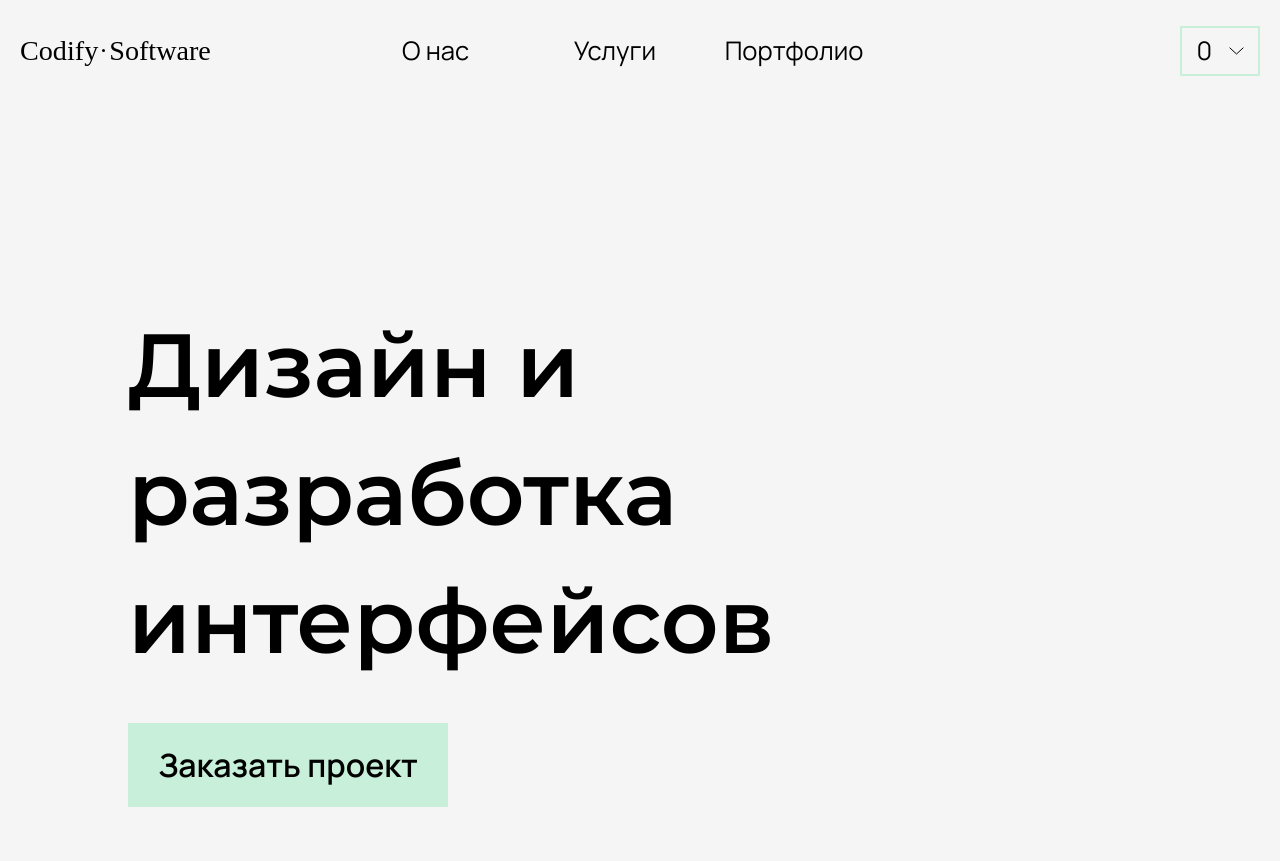
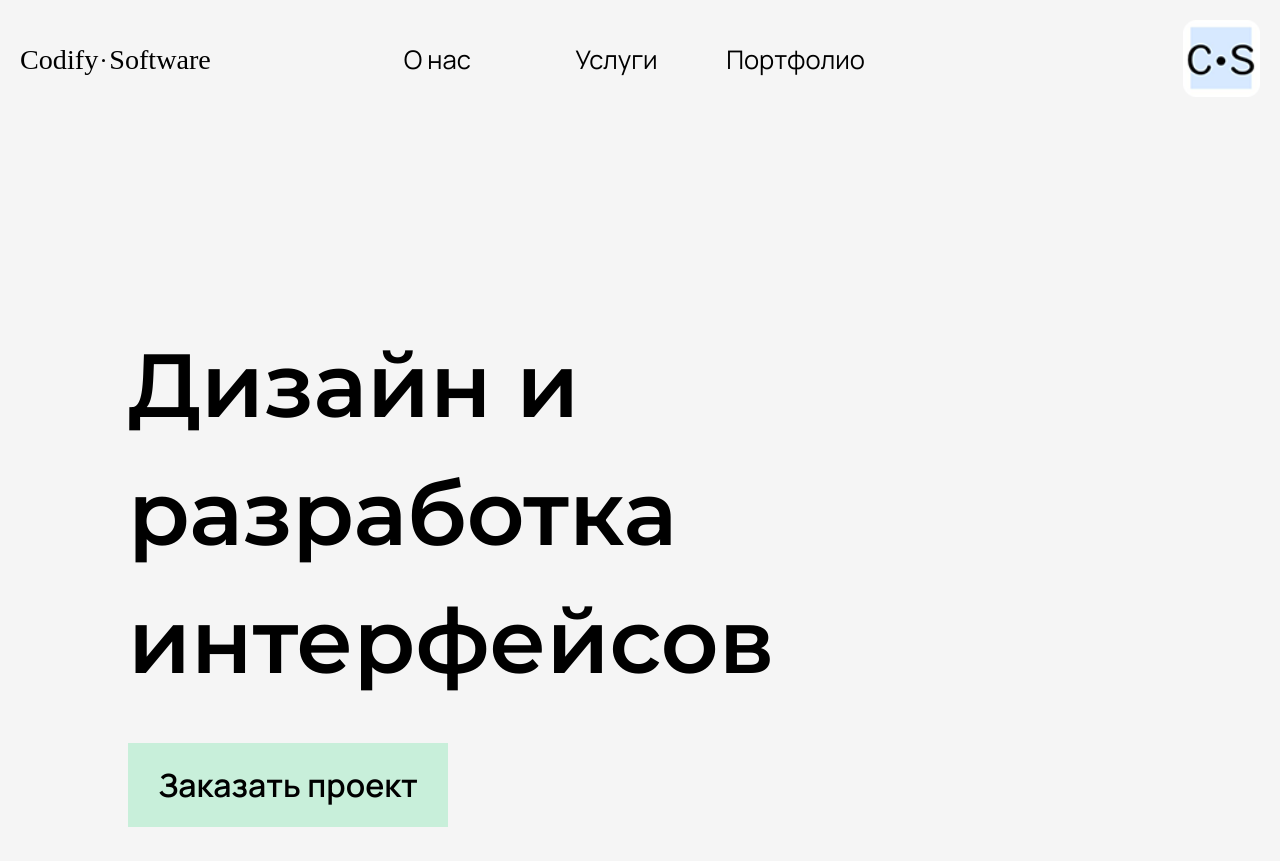
Before and after one commit to YSergo/react-codify, a React (Create React App) app: page /about in a window 1280 px wide. Built offline with nearby package versions, Linux system fonts and the light colour scheme; no server answers; a web font is replaced by a local one.

Commit message:
Replace useless deepshit-code switcher with CSlogo

```diff
--- a/src/components/Header/Header.js
+++ b/src/components/Header/Header.js
@@ -1,35 +1,10 @@
-import { useState } from 'react';
 import { Link, useLocation } from 'react-router-dom';
 import styles from './Header.module.scss';
+import logo from './1689869872960.png';
 
 function Header() {
-  const [language, setLanguage] = useState('0');
-  const [animation, setAnimation] = useState('');
-  const [svgAnimation, setSvgAnimation] = useState('');
-
   const location = useLocation();
   const isSelected = (path) => location.pathname === path;
-
-  const [buttonKey, setButtonKey] = useState(0);
-  const switchLanguage = () => {
-    setButtonKey((prevKey) => prevKey + 1);
-    setAnimation('blur-out');
-    setSvgAnimation('move-down');
-
-    setTimeout(() => {
-      setLanguage((prevLanguage) => (prevLanguage === '0' ? '1' : '0'));
-      setAnimation('blur-in');
-    }, 600);
-
-    setTimeout(() => {
-      setSvgAnimation('move-up');
-    }, 1200);
-
-    setTimeout(() => {
-      setAnimation('');
-      setSvgAnimation('');
-    }, 2400);
-  };
 
   return (
     <header className={styles.header}>
@@ -64,14 +39,11 @@ function Header() {
           </button>
         </Link>
       </nav>
-      <nav className={styles.headerRight}>
-        <button onClick={switchLanguage} key={buttonKey} className={`${styles[animation]} ${styles[svgAnimation]}`}>
-          <p>{language}</p>
-          <svg width='15' height='8' viewBox='0 0 15 8' fill='none' xmlns='http://www.w3.org/2000/svg'>
-            <path d='M14 1L7.5 7L1 1' stroke='black' strokeLinecap='square' />
-          </svg>
-        </button>
-      </nav>
+      <Link to='/'>
+        <div>
+          <img className={styles.logo} src={logo} alt='logoCS' />
+        </div>
+      </Link>
     </header>
   );
 }
--- a/src/components/Header/Header.module.scss
+++ b/src/components/Header/Header.module.scss
@@ -1,44 +1,4 @@
 @import '../../variables.scss';
-
-@keyframes moveDown {
-  from {
-    transform: translateY(0);
-  }
-  to {
-    transform: translateY(3px);
-  }
-}
-
-@keyframes moveUp {
-  from {
-    transform: translateY(3px);
-  }
-  to {
-    transform: translateY(0);
-  }
-}
-
-@keyframes blurOut {
-  from {
-    opacity: 1;
-    filter: blur(0);
-  }
-  to {
-    opacity: 0;
-    filter: blur(4px);
-  }
-}
-
-@keyframes blurIn {
-  from {
-    opacity: 0;
-    filter: blur(4px);
-  }
-  to {
-    opacity: 1;
-    filter: blur(0);
-  }
-}
 
 .header {
   display: flex;
@@ -104,54 +64,9 @@
       }
     }
   }
-
-  &Right {
-    button {
-      display: flex;
-      align-items: center;
-      justify-content: space-around;
-      background-color: #f5f5f5;
-      width: 70px;
-      height: 40px;
-      border: 2px solid #c8efda;
-      cursor: pointer;
-
-      p {
-        font-family: 'Manrope';
-        font-style: normal;
-        font-weight: 400;
-        font-size: 20px;
-        line-height: 27px;
-        width: 10px; // Adjusted width
-        text-align: right;
-        animation-duration: 0.9s;
-        animation-fill-mode: both;
-      }
-
-      &.blur-out p {
-        animation-name: blurOut;
-      }
-
-      &.blur-in p {
-        animation-name: blurIn;
-      }
-
-      svg {
-        transition: transform 0.2s ease-in-out;
-      }
-
-      &.move-down svg {
-        animation-name: moveDown;
-        animation-duration: 0.2s;
-        animation-fill-mode: forwards;
-      }
-
-      &.move-up svg {
-        animation-name: moveUp;
-        animation-duration: 0.2s;
-        animation-fill-mode: forwards;
-      }
-    }
+  .logo {
+    width: 54px;
+    height: 54px;
   }
 }
 
@@ -186,21 +101,9 @@
         justify-content: center;
       }
     }
-
-    &Right {
-      button {
-        width: 8vw;
-        max-width: 80px;
-        height: 5vw;
-        max-height: 50px;
-        border: 0.2vw solid #c8efda;
-
-        p {
-          font-size: 2vw;
-          line-height: 27px;
-          width: 1.2vw;
-        }
-      }
+    .logo {
+      width: 6vw;
+      height: 6vw;
     }
   }
 }
```
Also changed, not shown: src/components/Header/1689869872960.png (added).
